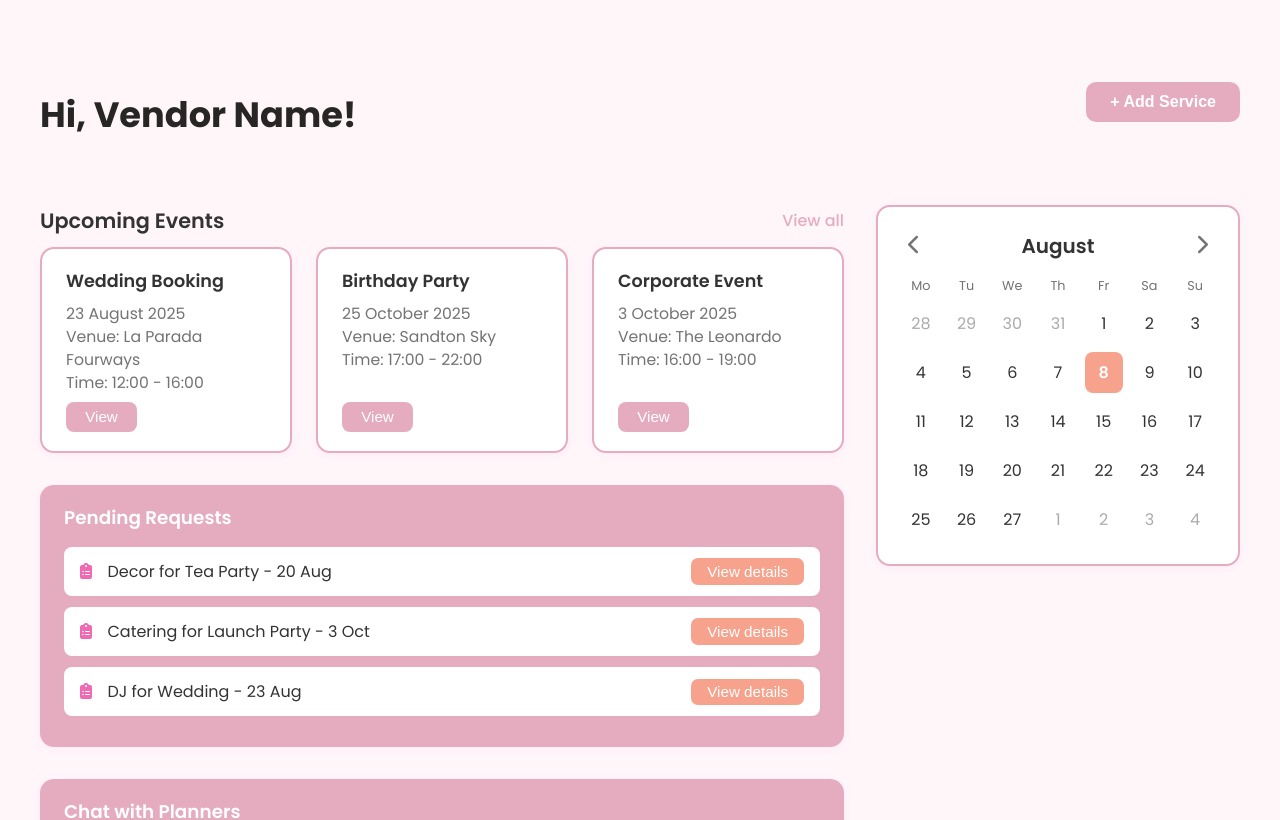
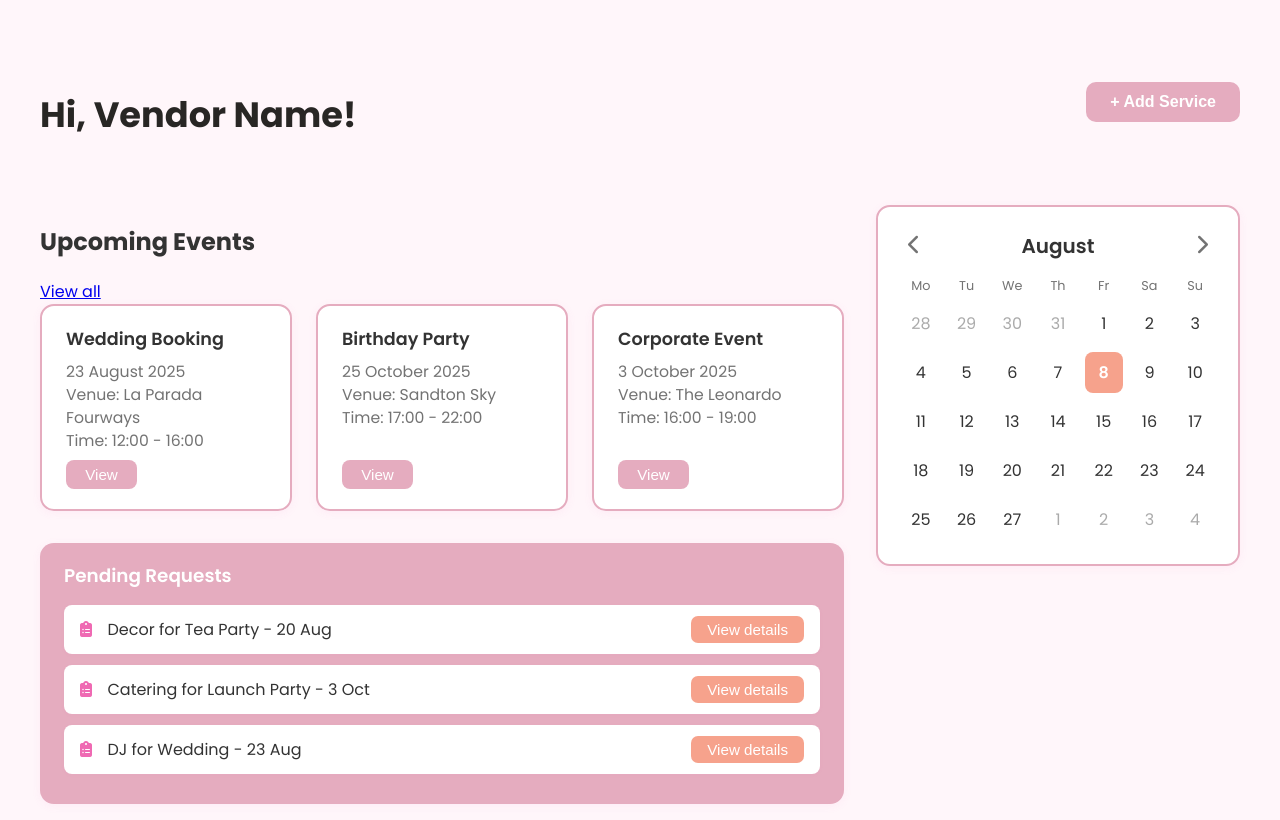
Before and after one commit to ZaneerahEssop/QUANTIX, a React (Create React App) app: page /vendor-dashboard in a window 1280 px wide. Shown: the top 820 px of the page. Built offline with nearby package versions, Linux system fonts and the light colour scheme.

Commit message:
deployment bugs fixed

```diff
--- a/src/App.js
+++ b/src/App.js
@@ -1,5 +1,5 @@
 import React from "react";
-import { BrowserRouter as Router, Routes, Route, Navigate } from "react-router-dom";
+import { BrowserRouter as Router, Routes, Route} from "react-router-dom";
 import Landingpage from "./pages/Landingpage";
 import SignUp from "./pages/SignUp";
 import PlannerForm from "./pages/PlannerForm";
--- a/src/firebase.js
+++ b/src/firebase.js
@@ -1,7 +1,7 @@
 // Import Firebase core + Auth SDK
 import { initializeApp } from "firebase/app";
 import { getAuth, GoogleAuthProvider } from "firebase/auth";  // ✅ add this
-import { getAnalytics } from "firebase/analytics";
+
 import { getFirestore } from "firebase/firestore";
 
 // Your Firebase config
@@ -17,7 +17,7 @@ const firebaseConfig = {
 
 // Initialize Firebase
 const app = initializeApp(firebaseConfig);
-const analytics = getAnalytics(app);
+
 
 // ✅ Setup Auth & Provider
 const auth = getAuth(app);
--- a/src/pages/PlannerDashboard.jsx
+++ b/src/pages/PlannerDashboard.jsx
@@ -2,6 +2,13 @@
 import React from "react";
 
 export default function PlannerDashboard() {
+
+  // Click handler for "View all" button
+  const handleViewAll = () => {
+    // Example: navigate somewhere or just log
+    console.log("View all clicked");
+  };
+
   return (
     <div className="dashboard-main">
       <div className="dashboard-header">
@@ -32,17 +39,21 @@ export default function PlannerDashboard() {
             >
               Upcoming Events
             </h2>
-            <a
-              href="#"
+            <button
+              onClick={handleViewAll}
               style={{
+                background: "none",
+                border: "none",
                 color: "var(--blush)",
                 textDecoration: "none",
                 fontWeight: 500,
                 fontSize: "1rem",
+                cursor: "pointer",
+                padding: 0,
               }}
             >
               View all
-            </a>
+            </button>
           </div>
 
           <div className="cards-row">
--- a/src/pages/VendorDashboard.jsx
+++ b/src/pages/VendorDashboard.jsx
@@ -1,11 +1,9 @@
 import React from "react";
-
-// The import for "./VendorDashboard.css" has been removed.
-// The component will now use the global styles from index.css.
 
 function VendorDashboard() {
   return (
     <div className="dashboard-main">
+      {/* Header */}
       <div className="dashboard-header">
         <h1>Hi, Vendor Name!</h1>
         <button className="add-btn">+ Add Service</button>
@@ -14,33 +12,10 @@ function VendorDashboard() {
       <div className="dashboard-grid">
         {/* Left Column */}
         <div>
-          <div
-            style={{
-              display: "flex",
-              justifyContent: "space-between",
-              alignItems: "center",
-              marginBottom: "0.7rem",
-            }}
-          >
-            <h2
-              style={{
-                margin: 0,
-                fontSize: "1.3rem",
-                fontWeight: 600,
-                color: "var(--text-primary)",
-              }}
-            >
-              Upcoming Events
-            </h2>
-            <a
-              href="#"
-              style={{
-                color: "var(--blush)",
-                textDecoration: "none",
-                fontWeight: 500,
-                fontSize: "1rem",
-              }}
-            >
+          {/* Upcoming Events Section */}
+          <div className="section-header">
+            <h2 className="section-title">Upcoming Events</h2>
+            <a href="#" className="section-link">
               View all
             </a>
           </div>
@@ -81,6 +56,7 @@ function VendorDashboard() {
             </div>
           </div>
 
+          {/* Pending Requests */}
           <div className="section-card">
             <h2>Pending Requests</h2>
             <ul className="pending-list">
@@ -105,6 +81,7 @@ function VendorDashboard() {
             </ul>
           </div>
 
+          {/* Chat Section */}
           <div className="chat-section">
             <h2>Chat with Planners</h2>
             <div className="chat-box">
```
